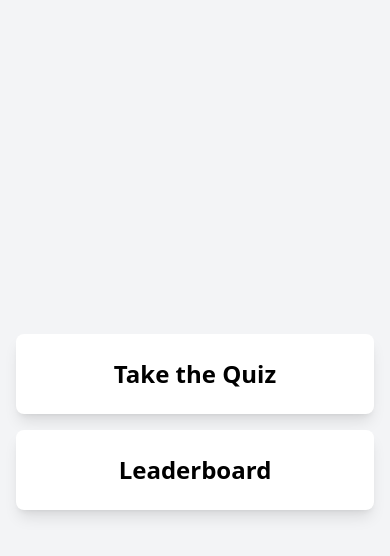
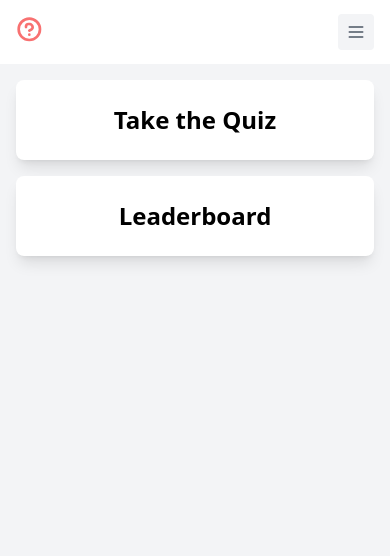
Before and after one commit to colterlevi/cint-assessment-client, a React (Vite) app: page / in a window 390 px wide. Shown: the top 556 px of the page. Built offline with nearby package versions, Linux system fonts and the light colour scheme.

Commit message:
header added

```diff
--- a/src/App.tsx
+++ b/src/App.tsx
@@ -1,11 +1,15 @@
 import React from 'react';
 import { Outlet } from 'react-router-dom';
 import './input.css';
+import Header from './components/Header';
 
 const App: React.FC = () => {
   return (
-    <div className="min-h-screen bg-gray-100 flex items-center justify-center">
-      <Outlet />
+    <div className="min-h-screen bg-gray-100">
+      <Header />
+      <div className='flex items-center justify-center'>
+        <Outlet />
+      </div>
     </div>
   );
 };
--- /dev/null
+++ b/src/components/Header.tsx
@@ -0,0 +1,61 @@
+import { Link } from "react-router-dom";
+
+const Header: React.FC = () => {
+    return(
+        <header className="bg-white">
+            <div className="mx-auto max-w-screen-xl px-4 sm:px-6 lg:px-8">
+                <div className="flex h-16 items-center justify-between">
+                    <div className="md:flex md:items-center md:gap-12">
+                        <a className="block text-red-400">
+                            <Link to='/'>
+                            <span className="sr-only">Home</span>
+                            <svg className="h-8" viewBox="0 0 28 24" fill="none" xmlns="http://www.w3.org/2000/svg">
+                                <path
+                                    d="M10 3a7 7 0 100 14 7 7 0 000-14zm-9 7a9 9 0 1118 0 9 9 0 01-18 0zm8.423-3a.923.923 0 00-.923.923v.385a1 1 0 11-2 0v-.385A2.923 2.923 0 019.423 5H10c1.941 0 3.5 1.591 3.5 3.516 0 .927-.48 1.8-1.276 2.29l-1.7 1.046a1 1 0 01-1.048-1.704l1.7-1.046a.691.691 0 00.324-.586C11.5 7.679 10.82 7 10 7h-.577zm.587 8a1 1 0 100-2H10a1 1 0 100 2h.01z"
+                                    fill="currentColor"
+                                    />
+                            </svg>
+                            </Link>
+                        </a>
+                    </div>
+                    <div className="flex items-center gap-4">
+                        <div className="sm:flex sm:gap-4">
+                            {/* <a
+                                className="rounded-md bg-teal-600 px-5 py-2.5 text-sm font-medium text-white shadow"
+                            >
+                                Login
+                            </a> */}
+
+                            <div className="hidden sm:flex">
+                                <a
+                                    className="rounded-md bg-gray-100 px-5 py-2.5 text-sm font-medium text-red-600"
+                                >
+                                <Link to="/leaderboard">
+                                    Leaderboard
+                                </Link>
+                                </a>
+                            </div>
+                        </div>
+
+                        <div className="block md:hidden">
+                            <button className="rounded bg-gray-100 p-2 text-gray-600 transition hover:text-gray-600/75">
+                                <svg
+                                    xmlns="http://www.w3.org/2000/svg"
+                                    className="h-5 w-5"
+                                    fill="none"
+                                    viewBox="0 0 24 24"
+                                    stroke="currentColor"
+                                    strokeWidth="2"
+                                >
+                                    <path strokeLinecap="round" strokeLinejoin="round" d="M4 6h16M4 12h16M4 18h16" />
+                                </svg>
+                            </button>
+                        </div>
+                    </div>
+                </div>
+            </div>
+        </header>
+    )
+}
+
+export default Header
```
Also changed, not shown: src/assets/question-circle-svgrepo-com.svg (added).
